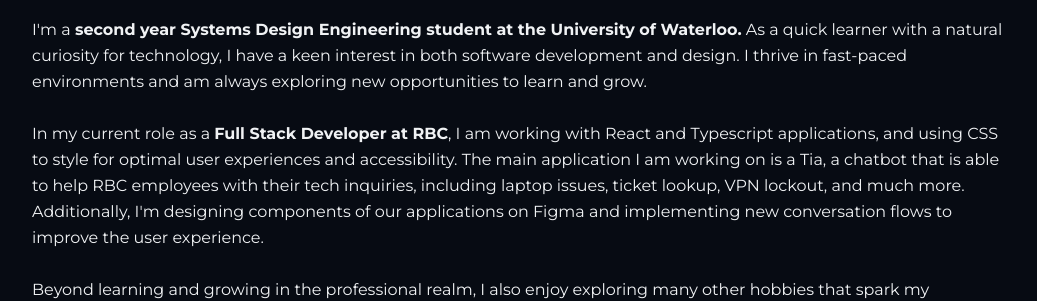
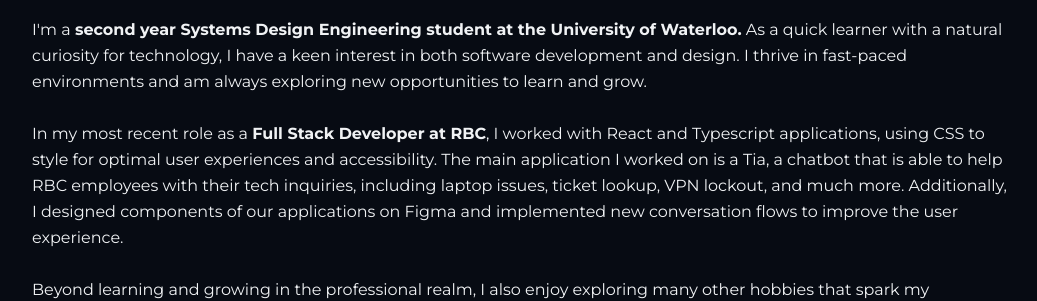
Before and after one commit to billie-zhang/portfolio-page, a React (Create React App) app: page / in a window 1280 px wide. Shown: the part 3180-3481 px from the top of the page, without its empty margins (120-1157 px from the left). Built offline with nearby package versions, Linux system fonts and the light colour scheme; a web font is replaced by a local one.

Commit message:
update about me rbc role

```diff
--- a/src/components/About.jsx
+++ b/src/components/About.jsx
@@ -40,14 +40,14 @@
           <br />
 
           <p>
-            In my current role as a <b>Full Stack Developer at RBC</b>, I am
-            working with React and Typescript applications, and using CSS to
-            style for optimal user experiences and accessibility. The main
-            application I am working on is a Tia, a chatbot that is able to help
-            RBC employees with their tech inquiries, including laptop issues,
-            ticket lookup, VPN lockout, and much more. Additionally, I'm
-            designing components of our applications on Figma and implementing
-            new conversation flows to improve the user experience.
+            In my most recent role as a <b>Full Stack Developer at RBC</b>, I
+            worked with React and Typescript applications, using CSS to style
+            for optimal user experiences and accessibility. The main application
+            I worked on is a Tia, a chatbot that is able to help RBC employees
+            with their tech inquiries, including laptop issues, ticket lookup,
+            VPN lockout, and much more. Additionally, I designed components of
+            our applications on Figma and implemented new conversation flows to
+            improve the user experience.
           </p>
 
           <br />
```
